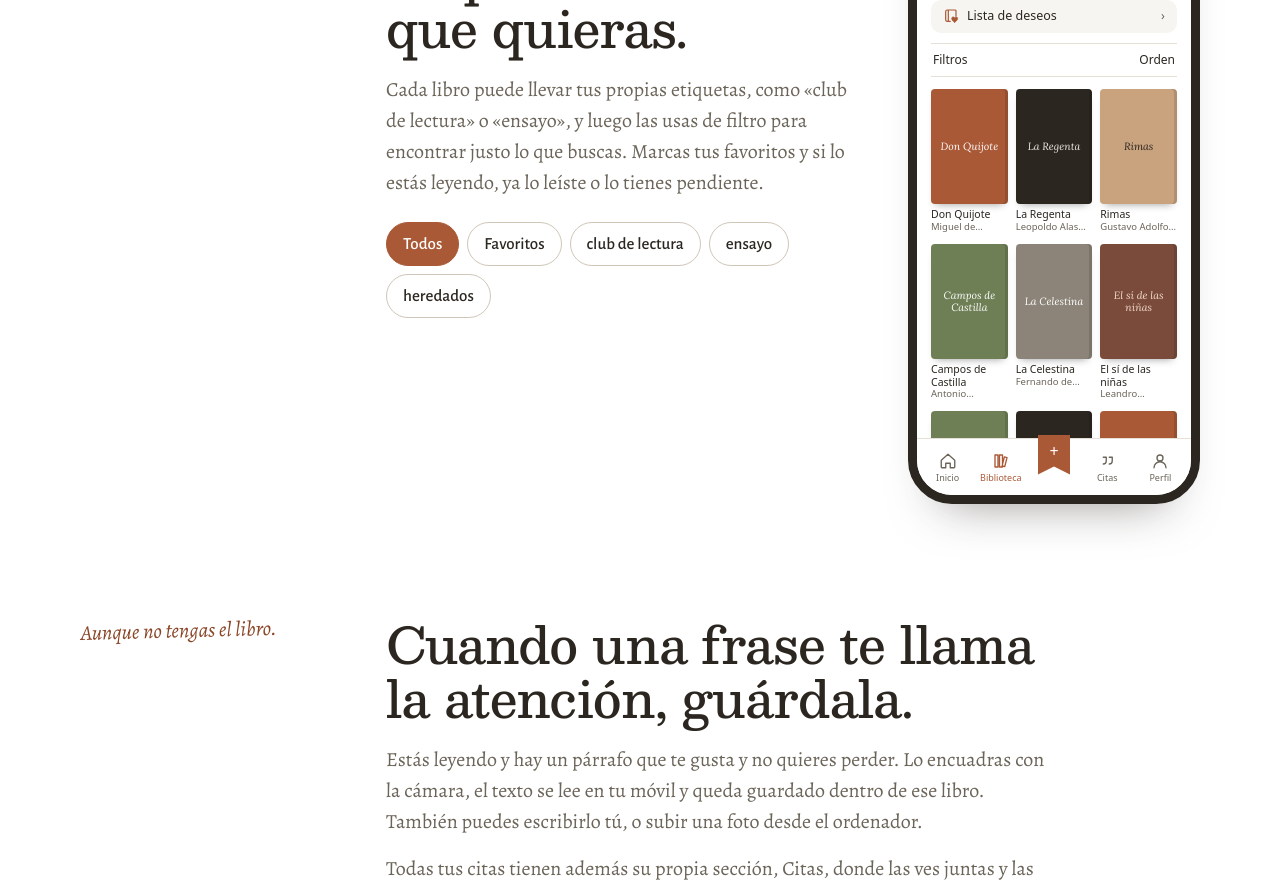
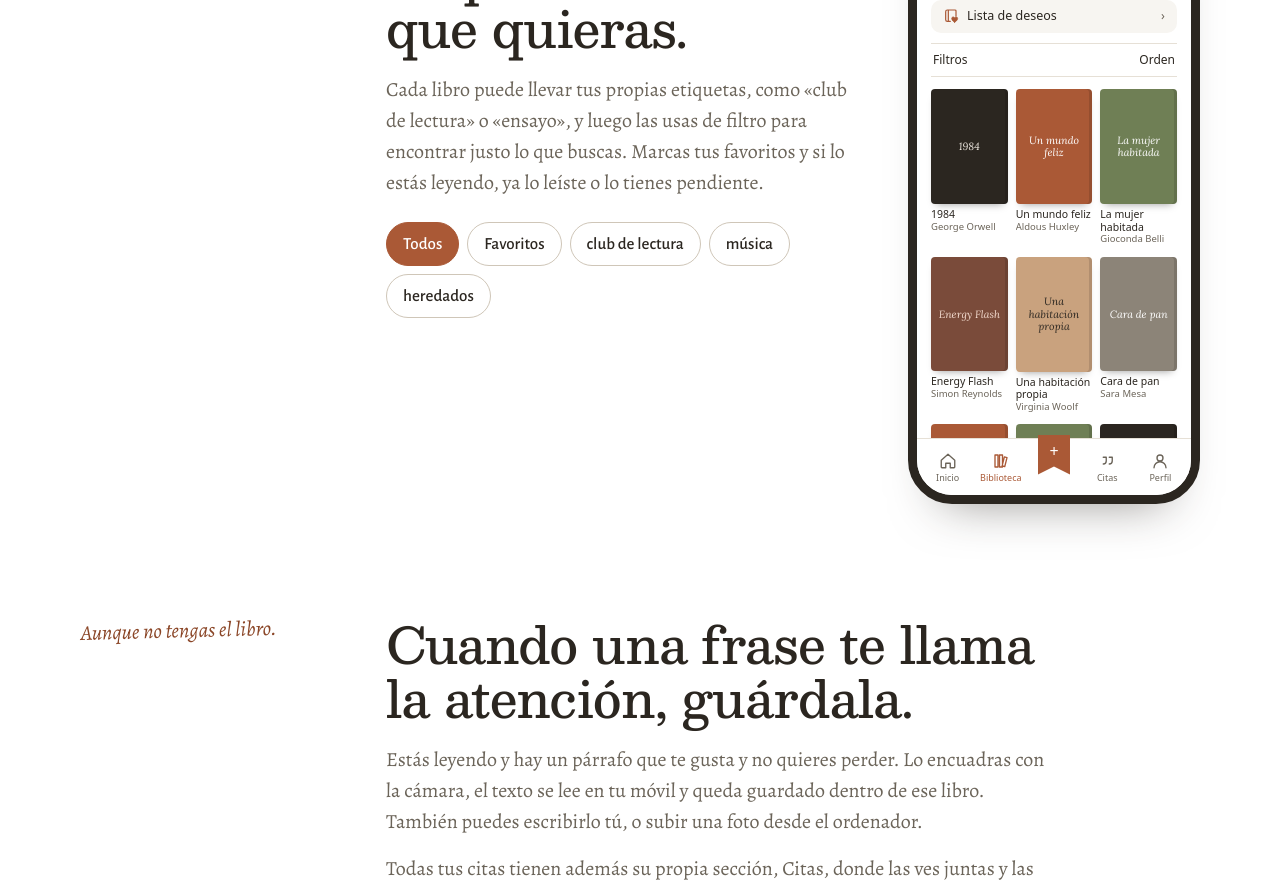
Before and after one commit to IsaSaete/biblioteca-frontend, a React (Vite) app: page / in a window 1280 px wide. Shown: the part 1580-2466 px from the top of the page. Built offline with nearby package versions, Linux system fonts and the light colour scheme; no server answers; a web font is replaced by a local one.

Commit message:
Use Isa's kind of books and a music tag in the example library
Co-Authored-By: Claude Sonnet 5.5 <noreply@anthropic.com>
Claude-Session: https://claude.ai/code/session_01PxgBumYBTozGSem7KqYnFS

```diff
--- a/src/domains/landing/content/demoLibrary.ts
+++ b/src/domains/landing/content/demoLibrary.ts
@@ -1,6 +1,6 @@
 import type { SpineColor } from "./shelfBooks";
 
-export type DemoTag = "favoritos" | "club" | "ensayo" | "heredados";
+export type DemoTag = "favoritos" | "club" | "musica" | "heredados";
 export type DemoFilterId = "todos" | DemoTag;
 
 export interface DemoBook {
@@ -10,56 +10,57 @@ export interface DemoBook {
   tags: DemoTag[];
 }
 
-// Biblioteca de ejemplo del móvil. Son datos inventados, no de ninguna cuenta.
+// Biblioteca de ejemplo del móvil. Son libros reales con etiquetas inventadas,
+// no de ninguna cuenta. Cada etiqueta tiene al menos dos libros.
 export const demoBooks: DemoBook[] = [
   {
-    title: "Don Quijote",
-    author: "Miguel de Cervantes",
-    color: 1,
+    title: "1984",
+    author: "George Orwell",
+    color: 3,
     tags: ["heredados", "favoritos"],
   },
   {
-    title: "La Regenta",
-    author: "Leopoldo Alas «Clarín»",
-    color: 3,
-    tags: ["club"],
+    title: "Un mundo feliz",
+    author: "Aldous Huxley",
+    color: 1,
+    tags: ["club", "heredados"],
   },
   {
-    title: "Rimas",
-    author: "Gustavo Adolfo Bécquer",
-    color: 6,
-    tags: ["heredados", "favoritos"],
+    title: "La mujer habitada",
+    author: "Gioconda Belli",
+    color: 2,
+    tags: ["club", "favoritos"],
   },
   {
-    title: "Campos de Castilla",
-    author: "Antonio Machado",
+    title: "Energy Flash",
+    author: "Simon Reynolds",
+    color: 5,
+    tags: ["musica"],
+  },
+  {
+    title: "Una habitación propia",
+    author: "Virginia Woolf",
+    color: 6,
+    tags: ["favoritos"],
+  },
+  { title: "Cara de pan", author: "Sara Mesa", color: 4, tags: ["club"] },
+  {
+    title: "Por favor, mátame",
+    author: "Legs McNeil y Gillian McCain",
+    color: 1,
+    tags: ["musica"],
+  },
+  {
+    title: "Crónicas marcianas",
+    author: "Ray Bradbury",
     color: 2,
     tags: ["heredados"],
   },
   {
-    title: "La Celestina",
-    author: "Fernando de Rojas",
-    color: 4,
+    title: "Calibán y la bruja",
+    author: "Silvia Federici",
+    color: 3,
     tags: ["heredados"],
-  },
-  {
-    title: "El sí de las niñas",
-    author: "Leandro Fernández de Moratín",
-    color: 5,
-    tags: ["club"],
-  },
-  { title: "Niebla", author: "Miguel de Unamuno", color: 2, tags: ["club"] },
-  {
-    title: "Meditaciones del Quijote",
-    author: "José Ortega y Gasset",
-    color: 3,
-    tags: ["ensayo", "club"],
-  },
-  {
-    title: "Del sentimiento trágico de la vida",
-    author: "Miguel de Unamuno",
-    color: 1,
-    tags: ["ensayo"],
   },
 ];
 
@@ -77,7 +78,7 @@ export const demoFilters: {
     label: "club de lectura",
     announcement: "los de la etiqueta club de lectura",
   },
-  { id: "ensayo", label: "ensayo", announcement: "los de la etiqueta ensayo" },
+  { id: "musica", label: "música", announcement: "los de la etiqueta música" },
   {
     id: "heredados",
     label: "heredados",
```
Also changed, not shown: 1 other file (tests, documents, lock files or other folders).
